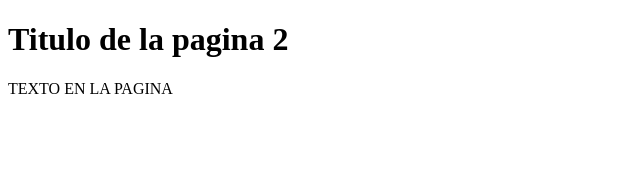
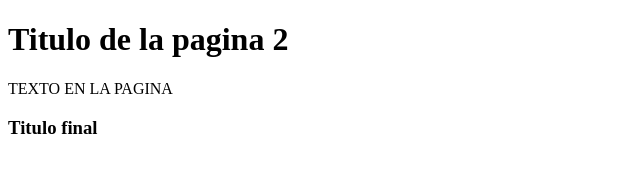
Before and after one commit to adrinaranjo94/emeritus_initial_test, a plain HTML site: page index.html in a window 1280 px wide. Shown: the whole page, without its empty margins (0-640 px from the left). Drawn offline with Linux system fonts and the light colour scheme.

Commit message:
Third commit

```diff
--- a/index.html
+++ b/index.html
@@ -9,5 +9,6 @@
   <body>
     <h1>Titulo de la pagina 2</h1>
     <p>TEXTO EN LA PAGINA</p>
+    <h3>Titulo final</h3>
   </body>
 </html>
```
